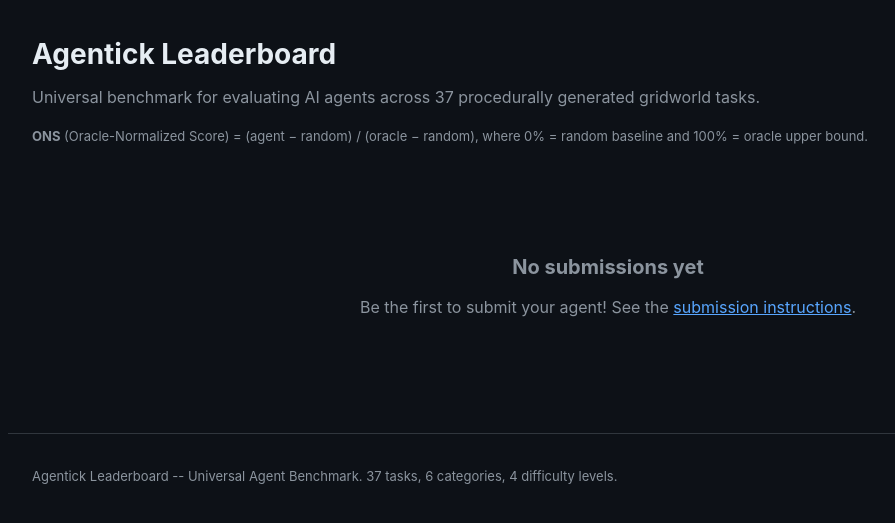
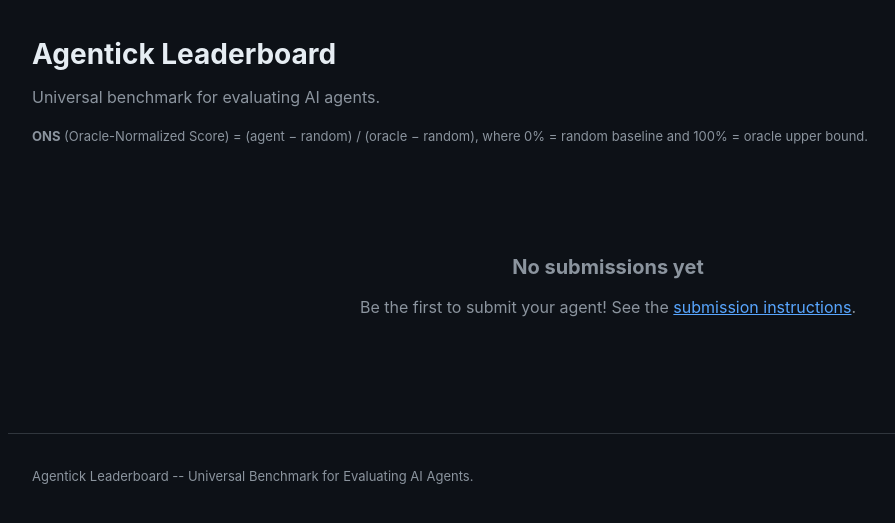
Before and after one commit to roger-creus/agentick, a Flask app: template agentick/leaderboard/site/templates/index.html in a window 1280 px wide. Shown: the part 62-585 px from the top of the page, without its empty margins (32-927 px from the left). Run offline with Flask 3, Linux system fonts and the light colour scheme; the template is opened without the code that fills it, so the values that code supplies are empty.

Commit message:
Remove hardcoded task counts from descriptions
Use "Universal benchmark for evaluating AI agents" consistently
instead of "37 procedurally generated gridworld tasks" — task count
changes between versions.

Co-Authored-By: Claude Opus 4.6 (1M context) <noreply@anthropic.com>

```diff
--- a/agentick/leaderboard/site/templates/base.html
+++ b/agentick/leaderboard/site/templates/base.html
@@ -344,7 +344,7 @@
     </main>
 
     <footer>
-        <p>Agentick Leaderboard -- Universal Agent Benchmark. 37 tasks, 6 categories, 4 difficulty levels.</p>
+        <p>Agentick Leaderboard -- Universal Benchmark for Evaluating AI Agents.</p>
     </footer>
 </body>
 </html>
--- a/agentick/leaderboard/site/templates/index.html
+++ b/agentick/leaderboard/site/templates/index.html
@@ -2,7 +2,7 @@
 
 {% block content %}
 <h1>Agentick Leaderboard</h1>
-<p>Universal benchmark for evaluating AI agents across 37 procedurally generated gridworld tasks.</p>
+<p>Universal benchmark for evaluating AI agents.</p>
 <p style="font-size: 13px;"><strong>ONS</strong> (Oracle-Normalized Score) = (agent &minus; random) / (oracle &minus; random), where 0% = random baseline and 100% = oracle upper bound.</p>
 
 {% if rankings or all_rankings %}
```
Also changed, not shown: docs/blog/posts/2026-03-18-introducing-agentick.md (+1 -1 lines), docs/index.md (+1 -1 lines), docs/tasks.md (+1 -1 lines), README.md.
